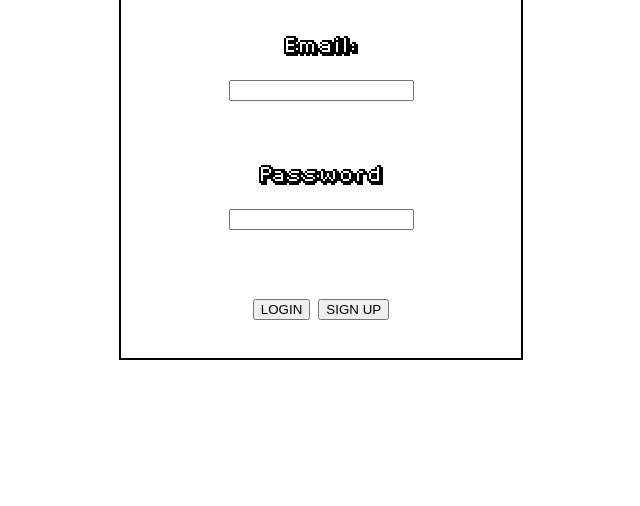
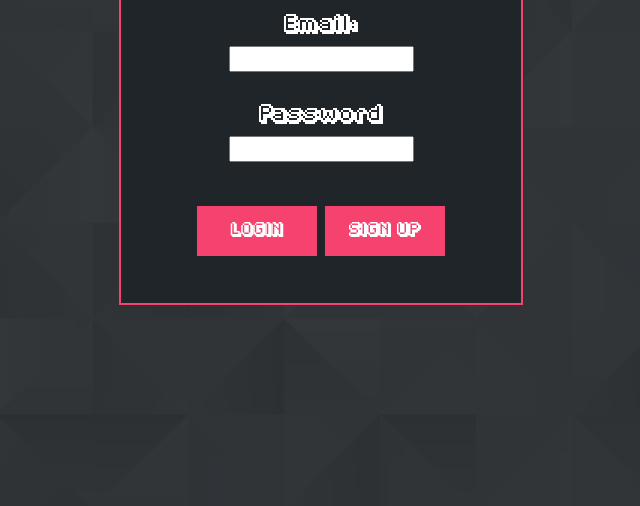
Before and after one commit to atefMck/Coderz, a plain HTML site: page web-app/templates/index.html in a window 1280 px wide. Shown: the part 294-800 px from the top of the page, without its empty margins (321-961 px from the left). Drawn offline with nearby package versions, Linux system fonts and the light colour scheme; files that its build step writes are made by us from their sources; files whose address does not match are found by name.

Commit message:
Adding form to html

```diff
--- a/web-app/static/css/main.css
+++ b/web-app/static/css/main.css
@@ -1,5 +1,18 @@
 body {
-    text-align: center;
+    background-color: #202529;
+    position: fixed;
+    top: 0;
+    bottom: 0;
+    right: 0;
+    left: 0;
+    color: white;
+    margin: 0;
+}
+
+.texture {
+    width: 100%;
+    height: 100%;
+    background-image: url("../images/texture.png");
 }
 
 @font-face {
@@ -8,32 +21,55 @@ body {
 }
 
 .mainbox {
-    border: solid 2px black;
-    text-align: center;
+    border: solid 2px #f5426f;
     width: 400px;
-    height: 500px;
+    height: 420px;
     position: absolute;
     left: 50%;
     top: 50%;
     margin-left: -200px;
-    margin-top: -250px;
+    margin-top: -225px;
     font-family: Pixeled;
-
+    background-color: #202529;
 }
 
 .mainbox ul {
+    text-align: center;
     list-style: none;
     padding: 0;
+    margin: 0;
 }
 
 .mainbox ul li {
-    margin-top: 50px;
+    margin-top: 20px;
+    color: white;
 }
 
-.mainbox ul li h1 {
-    margin-top: -10px;
+.mainbox ul li:first-child {
+    margin-top: 0px;
 }
 
-.mainbox ul li p {
-    margin-bottom: -1px;
+.mainbox ul li:last-child {
+    margin-top: 40px;
 }
+
+.mainbox ul li p{
+    margin-bottom: -10px;
+}
+
+.mainbox ul li input {
+    height: 20px;
+}
+
+.mainbox ul li button{
+    background-color: #f5426f; /* Green */
+    border: none;
+    width: 120px;
+    height: 50px;
+    text-align: center;
+    text-decoration: none;
+    display: inline-block;
+    color: white;
+    font-size: 12px;
+    font-family: Pixeled;
+}
--- a/web-app/templates/index.html
+++ b/web-app/templates/index.html
@@ -4,16 +4,18 @@
     <meta charset="UTF-8">
     <meta name="viewport" content="width=device-width, initial-scale=1.0">
     <title>profile</title>
-    <link href="css/main.css" rel="stylesheet" type="text/css">
+    <link href="../static/css/main.css" rel="stylesheet" type="text/css">
     <script type="text/javascript" src="https://cdnjs.cloudflare.com/ajax/libs/gsap/3.3.4/gsap.min.js"></script>
     <script
     src="https://code.jquery.com/jquery-3.5.1.min.js"
     integrity="sha256-9/aliU8dGd2tb6OSsuzixeV4y/faTqgFtohetphbbj0="
     crossorigin="anonymous"></script>
     <script src="https://cdnjs.cloudflare.com/ajax/libs/animejs/3.2.0/anime.min.js"></script>
-    <script type="text/javascript" src="js/main.js"></script>
+    <script type="text/javascript" src="../static/js/main.js"></script>
 </head>
 <body>
+    <div class="texture">
+    <form method="POST">
         <div class="mainbox">
             <ul>
                 <li><h1>HolberTun</h1></li>
@@ -26,10 +28,12 @@
                     <input type="password" id="password" name="password">
                 </li>
                 <li>
-                <button class="btn">LOGIN</button>
-                <button class="btn">SIGN UP </button>
+                    <button>LOGIN</button>
+                    <button>SIGN UP</button>
                 </li>
             </ul>
         </div>
+    </form>
+    </div>
 </body>
 </html>
```
Also changed, not shown: web-app/templates/profile.html (+2 -2 lines), web-app/static/images/19154.jpg (added), web-app/static/images/texture.png (added). Lines whose indentation alone changed are shown as unchanged.
